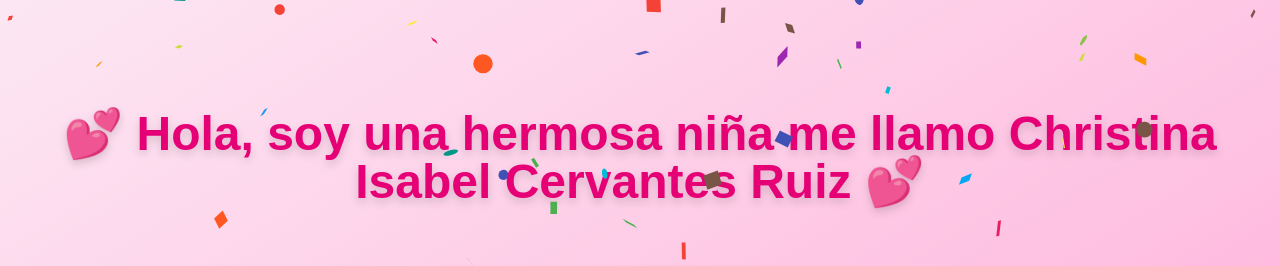
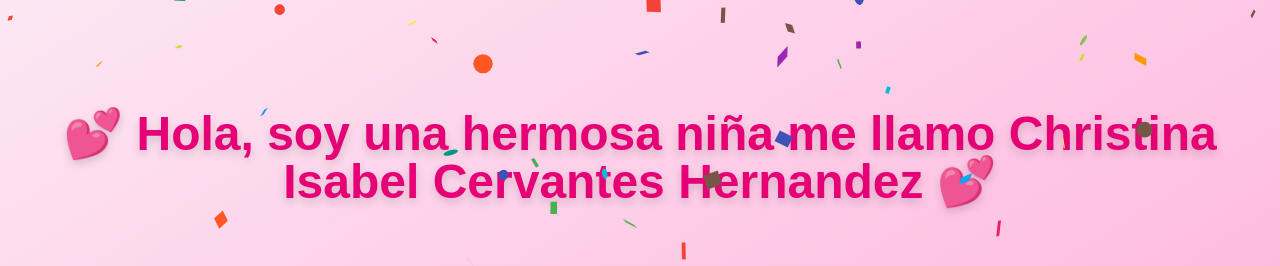
Before and after one commit to cervantes2907/revelacion-de-genero, a Next.js app: page / in a window 1280 px wide. Both pictures are taken after a click on the button "Descúbreme". Shown: the top 266 px of the page. Built offline with nearby package versions, Linux system fonts and the light colour scheme; grey boxes are pictures that could not be loaded.

Commit message:
se cambio el mensaje del nombre

```diff
--- a/src/app/page.js
+++ b/src/app/page.js
@@ -39,7 +39,7 @@ export default function Home() {
       ) : (
         <div className="text-center">
           <h2 className="text-5xl font-extrabold text-pink-600 mb-10 animate-bounce drop-shadow-lg">
-            💕 Hola, soy una hermosa niña me llamo Christina Isabel Cervantes Ruiz 💕
+            💕 Hola, soy una hermosa niña me llamo Christina Isabel Cervantes Hernandez 💕
           </h2>
 
           {/* Imagen de bebé feliz */}
```
